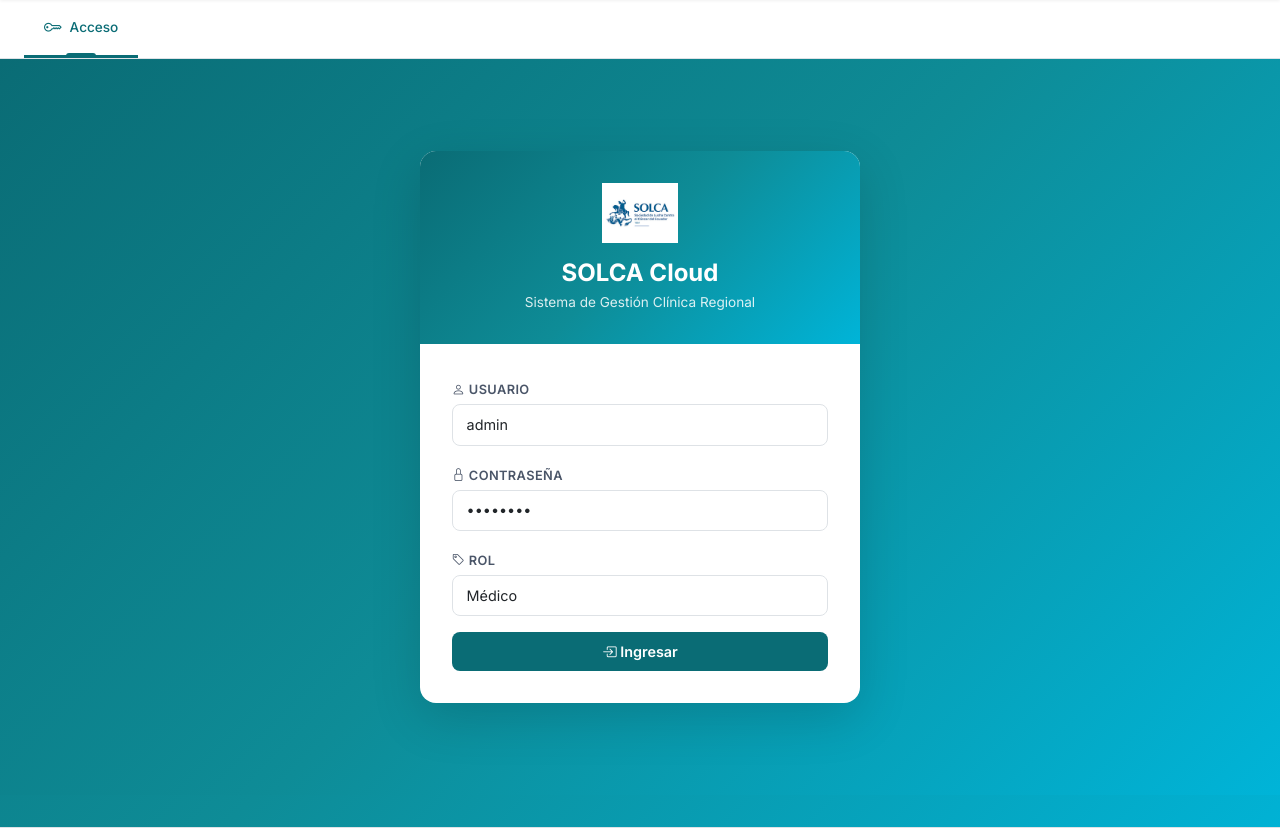
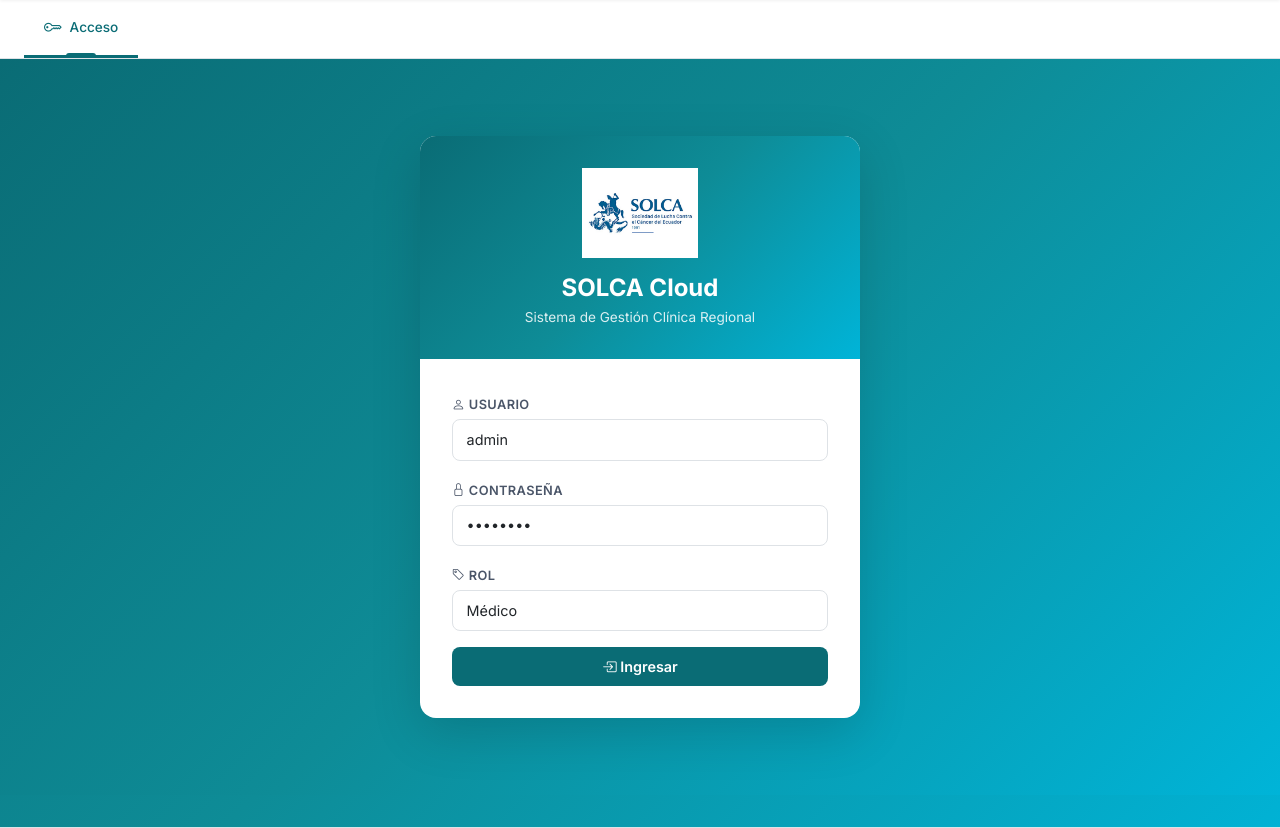
Before and after one commit to Galo-stack/reto-solca-cloud, a Spring Boot app: page / in a window 1280 px wide. Shown: the part 64-892 px from the top of the page. Run offline with Spring Boot 4, Linux system fonts and the light colour scheme.

Commit message:
Increase login logo size from 60px to 90px

```diff
--- a/reto-solca-cloud/frontend/index.html
+++ b/reto-solca-cloud/frontend/index.html
@@ -92,7 +92,7 @@
 .login-wrapper { min-height: calc(100vh - 64px); display: flex; align-items: center; justify-content: center; padding: 2rem; background: var(--primary-gradient); }
 .login-card { max-width: 440px; width: 100%; background: #fff; border-radius: var(--radius-lg); box-shadow: var(--shadow-xl); overflow: hidden; }
 .login-card .login-header { background: var(--primary-gradient); padding: 2rem; text-align: center; color: #fff; }
-.login-card .login-header img { height: 60px; margin-bottom: 1rem; }
+.login-card .login-header img { height: 90px; margin-bottom: 1rem; }
 .login-card .login-header h3 { font-weight: 700; font-size: 1.5rem; margin-bottom: 0.25rem; }
 .login-card .login-header p { opacity: 0.85; font-size: 0.85rem; margin: 0; }
 .login-card .login-body { padding: 2rem; }
--- a/reto-solca-cloud/microservicio-repositorio/src/main/resources/static/index.html
+++ b/reto-solca-cloud/microservicio-repositorio/src/main/resources/static/index.html
@@ -92,7 +92,7 @@
 .login-wrapper { min-height: calc(100vh - 64px); display: flex; align-items: center; justify-content: center; padding: 2rem; background: var(--primary-gradient); }
 .login-card { max-width: 440px; width: 100%; background: #fff; border-radius: var(--radius-lg); box-shadow: var(--shadow-xl); overflow: hidden; }
 .login-card .login-header { background: var(--primary-gradient); padding: 2rem; text-align: center; color: #fff; }
-.login-card .login-header img { height: 60px; margin-bottom: 1rem; }
+.login-card .login-header img { height: 90px; margin-bottom: 1rem; }
 .login-card .login-header h3 { font-weight: 700; font-size: 1.5rem; margin-bottom: 0.25rem; }
 .login-card .login-header p { opacity: 0.85; font-size: 0.85rem; margin: 0; }
 .login-card .login-body { padding: 2rem; }
```
